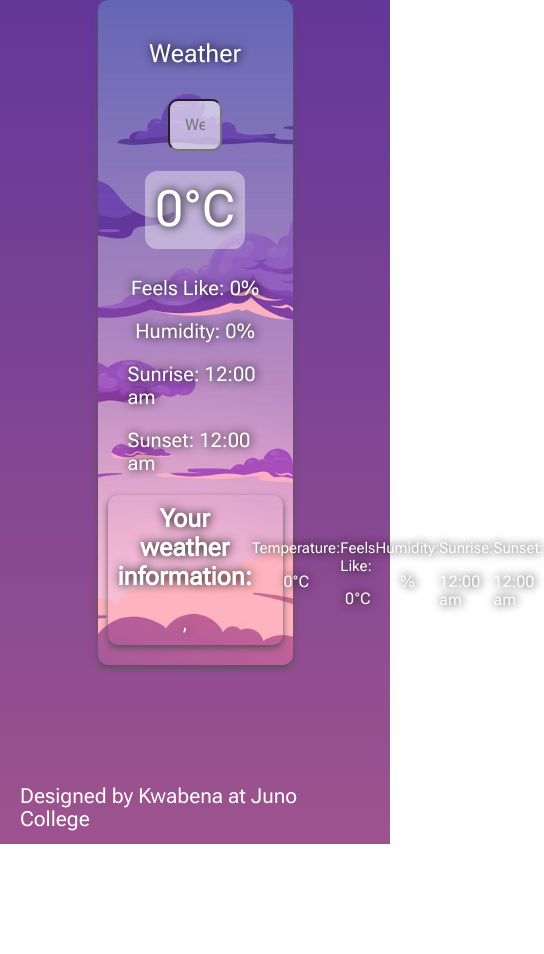
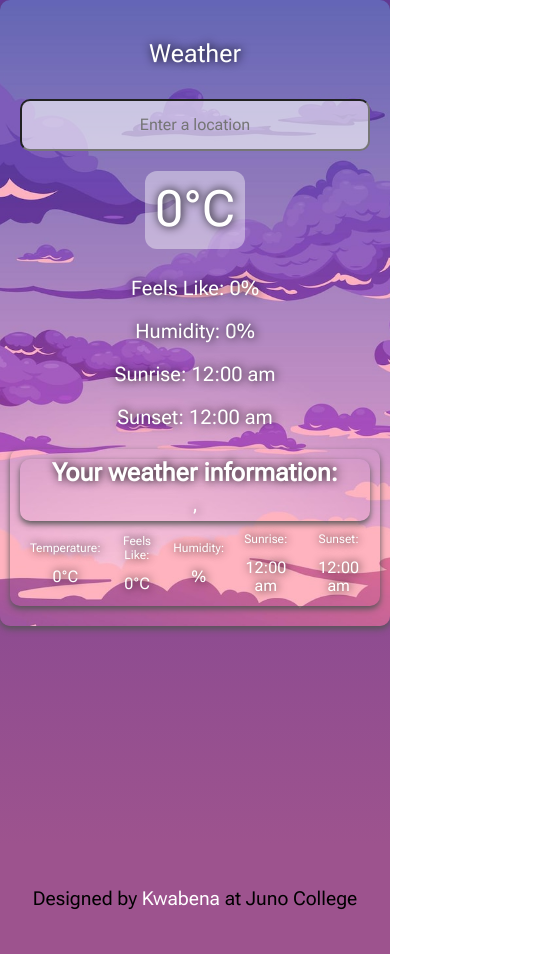
Before and after one commit to Kwabena2K/KwabenaOsei-Project3, a React (Create React App) app: page / in a window 390 px wide. Shown: the whole page, 544 px wide, since content can reach past the window. Before the commit the page ends 852 px from the top, so only its background shows below. Built offline with nearby package versions, Linux system fonts and the light colour scheme; no server answers.

Commit message:
responsiveness on mobile

```diff
--- a/public/index.html
+++ b/public/index.html
@@ -31,7 +31,7 @@
       work correctly both with client-side routing and a non-root public URL.
       Learn how to configure a non-root public URL by running `npm run build`.
     -->
-    <title>React App</title>
+    <title>Personal Weather</title>
   </head>
   <body>
     <noscript>You need to enable JavaScript to run this app.</noscript>
--- a/src/App.css
+++ b/src/App.css
@@ -15,17 +15,6 @@
   .App-logo {
     animation: App-logo-spin infinite 20s linear;
   }
-}
-
-.App-header {
-  background-color: #282c34;
-  min-height: 100vh;
-  display: flex;
-  flex-direction: column;
-  align-items: center;
-  justify-content: center;
-  font-size: calc(10px + 2vmin);
-  color: white;
 }
 
 .main {
@@ -120,10 +109,7 @@
 }
 
 .card-child {
-  padding-top: 20px;
-  display: flex;
-  flex-direction: column;
-  align-items: center;
+  margin-left: 1rem;
 }
 
 .content-child p {
@@ -151,6 +137,12 @@
   margin: 0;
 }
 
+.cardContent {
+  display: flex;
+  justify-content: space-between;
+  align-items: center;
+}
+
 .input {
   padding: 15px;
   width: 35%;
@@ -158,41 +150,139 @@
   border-radius: 10px;
   font-size: 16px;
   color: black;
-
+  text-align: center;
   background-color: rgba(255, 255, 255, 0.6);
 }
 
-@media screen {
+footer {
+  background: #9d538e;
+  margin: 0 auto;
+  padding: 15px;
+
+  text-align: center;
 }
-
-footer {
-  position: relative;
-  /* bottom: 0px; */
-  width: 100%;
-  padding: 20px;
-  display: flex;
-  justify-content: center;
-  align-items: center;
-  margin-top: 100px;
-}
-
-.footerBottom p {
-  margin: 0;
-  font-size: 1.3rem;
-  padding: 0;
-  color: white;
-}
-
 .footerBottom a {
   color: white;
   text-decoration: none;
 }
-
 .footerBottom a:hover {
   color: #000000;
   transition: 0.2s;
 }
+.footerBottom p {
+  font-size: 1.3rem;
+  padding: 0;
+}
 
 /* Media Queries */
-@media (min-height: 320px) {
+/* @media (max-width: 50em) {
+  .location {
+
+    text-align: center;
+
+
+  }
+
+  .heading {
+
+    text-align: center;
+  }
+
+  .heading h2 {
+    padding-bottom: 5px;
+  }
+
+  .card-child {
+    margin-left: 5px;
+  }
+
+  .card {
+    display: flex;
+    flex-direction: column;
+  }
+
+  .card p {
+    font-size: 12px;
+
+  }
+  .cardContent {
+
+
+    display: flex;
+    justify-content: space-between;
+    align-items: center;
+  }
+
+  footer {
+    padding: 25px;
+  }
+  .main {
+    width: 100%;
+  }
+  .input {
+    width: 100%;
+    text-align: center;
+  }
+} */
+
+@media (max-width: 1000px) {
+  .location {
+    /* border: 2px solid red; */
+    text-align: center;
+
+    /* flex-direction: column; */
+  }
+
+  .heading {
+    /* border: 2px solid red; */
+    text-align: center;
+    box-shadow: 0 3px 6px 0 #555;
+    border-radius: 10px;
+    /* margin: 10px auto; */
+  }
+
+  .heading h2 {
+    padding-bottom: 5px;
+  }
+
+  .heading h4 {
+    padding-bottom: 5px;
+  }
+
+  .card-child {
+    margin-left: 10px;
+    text-align: center;
+  }
+
+  .card {
+    display: flex;
+    flex-direction: column;
+  }
+
+  .card p {
+    font-size: 12px;
+    /* text-align: center; */
+  }
+  .cardContent {
+    /* border: 2px solid red; */
+
+    display: flex;
+    justify-content: space-between;
+    align-items: center;
+  }
+
+  footer {
+    padding: 25px;
+  }
+
+  .footerBottom p {
+    font-size: 1.2rem;
+  }
+  .main {
+    width: 100%;
+  }
+  .input {
+    width: 100%;
+    text-align: center;
+  }
 }
--- a/src/App.js
+++ b/src/App.js
@@ -48,6 +48,7 @@ function App() {
   }, [latitude, longitude]);
 
   return (
+    <>
       <div className="app">
         <div className="main">
           <Header />
@@ -63,13 +64,14 @@ function App() {
             feelsLike={feelsLike}
           />
         </div>
+      </div>{" "}
       <footer className="footerBottom">
         <p>
           Designed by <a href="https://kwabenaosei.com/">Kwabena</a> at Juno
           College
         </p>
       </footer>
-    </div>
+    </>
   );
 }
 
--- a/src/components/Card.js
+++ b/src/components/Card.js
@@ -12,12 +12,13 @@ function Card({
   // bottom card section displaying user's personal weather information
   return (
     <div className="card">
-      <div className="header">
+      <div className="heading">
         <h2>Your weather information:</h2>
         <h4>
           {city}, {country}
         </h4>
       </div>
+      <div className="cardContent">
         <div className="card-child">
           <p>Temperature:</p> {Math.round(temperature)}°C
         </div>
@@ -42,6 +43,7 @@ function Card({
           })}
         </div>
       </div>
+    </div>
   );
 }
 
--- a/src/components/InputBox.js
+++ b/src/components/InputBox.js
@@ -42,7 +42,7 @@ function InputBox() {
       <div className="searchBox">
         <input
           className="input"
-          placeholder="Weather in your city"
+          placeholder="Enter a location"
           onChange={(event) => setLocation(event.target.value)}
           value={location}
           onKeyPress={findLocation}
```
Lines whose indentation alone changed are shown as unchanged.
